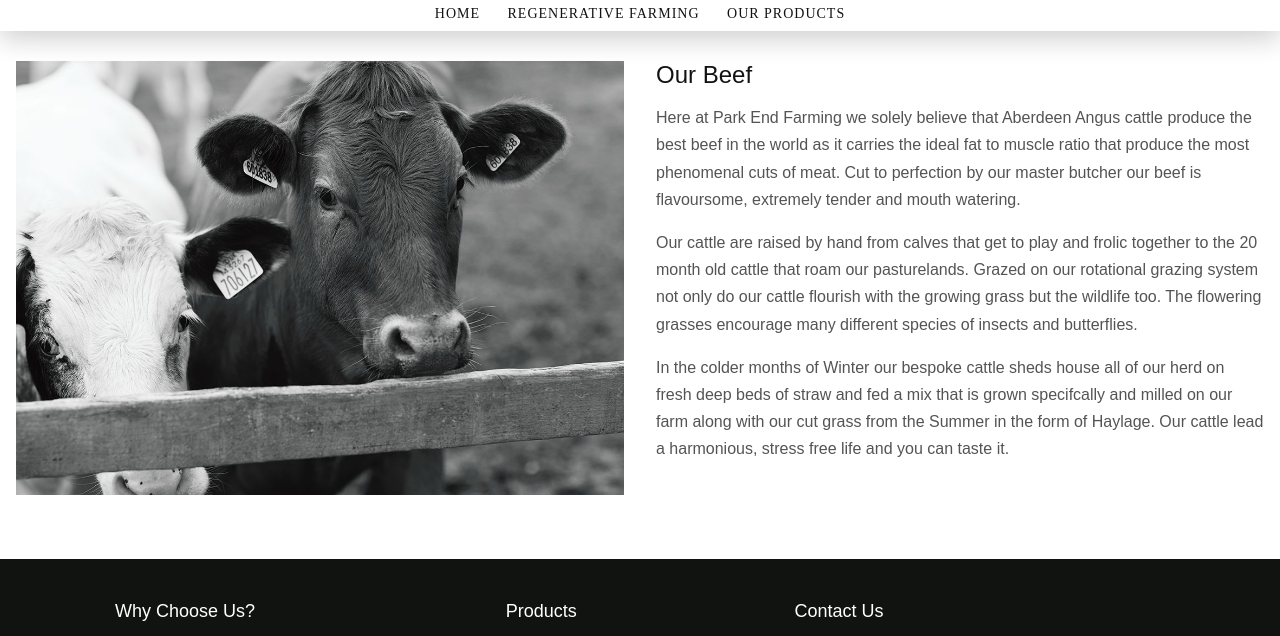
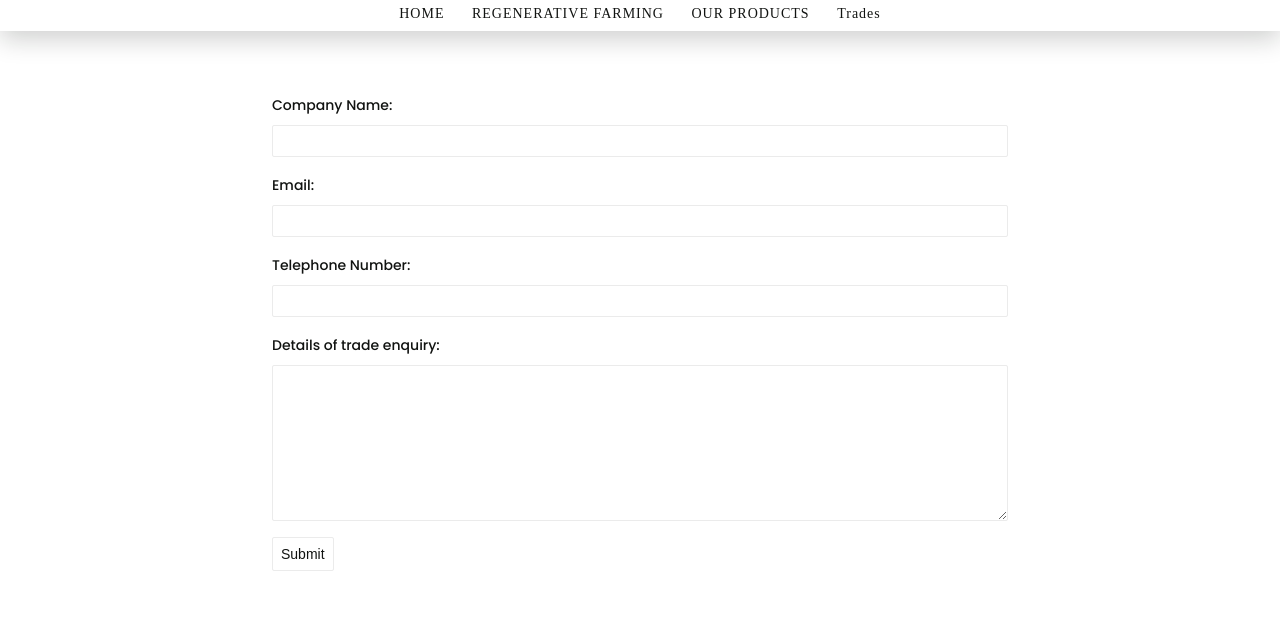
Before and after one commit to LeeMMT/park-end, a plain HTML site: page in_development/templates/trades.html in a window 1280 px wide. Shown: the part 153-789 px from the top of the page. Drawn offline with Linux system fonts and the light colour scheme; a web font is replaced by a local one.

Commit message:
html and styling for trades form

```diff
--- a/in_development/static/assets/css/styles.css
+++ b/in_development/static/assets/css/styles.css
@@ -833,6 +833,66 @@ h1.page-title {
 
 /*Animal Page End*/
 
+/*Trades Form Starts*/
+
+form .row {
+  display: flex;
+  align-items: baseline;
+}
+
+form .col {
+  display: flex;
+  flex-direction: column;
+  row-gap: 8px;
+}
+
+.trades-form {
+  margin: 0 auto;
+  max-width: 800px;
+  width: 100%;
+  padding: 32px;
+  display: flex;
+  flex-direction: column;
+  row-gap: 16px;
+}
+
+.trades-form * {
+  color: var(--text);
+}
+
+.trades-form .row {
+  background-color: #fff;
+  padding: 8px;
+  border: solid 1px #ebebeb;
+  border-radius: 2px;
+}
+
+.trades-form label {
+  color: var(--black);
+  font-family: 'poppins med';
+  font-size: 14px;
+}
+
+.trades-form .row label {
+  width: 100%;
+  cursor: pointer;
+}
+
+.trades-form input,
+.trades-form textarea,
+.trades-form select {
+  border: solid 1px #ebebeb;
+  border-radius: 2px;
+}
+
+input[type='submit'] {
+  width: max-content;
+  padding: 8px;
+  font-size: 14px;
+}
+
+/*Trades Form Ends*/
+
 /*Footer Start*/
 
 footer {
--- a/in_development/templates/trades.html
+++ b/in_development/templates/trades.html
@@ -77,6 +77,7 @@
                   <li><a href="pork.html">PORK</a></li>
                 </ul>
               </div>
+              <li><a href="trades.html">Trades</a></li>
             </ul>
             <div id="menu-container"></div>
           </nav>
@@ -84,26 +85,30 @@
       </header>
       <!-- Navigation End -->
       <section class="splash">
-        <div class="container product-grid">
-          <img src="../static/assets/images/animals/cattle.jpeg" alt="" />
-          <div class="text-wrapper">
-            <h1 class="page-title">Our Beef</h1>
-            <p>
-              Here at Park End Farming we solely believe that Aberdeen Angus cattle produce the best beef in the world as it carries the ideal fat to muscle
-              ratio that produce the most phenomenal cuts of meat. Cut to perfection by our master butcher our beef is flavoursome, extremely tender and mouth
-              watering.
-            </p>
-            <p>
-              Our cattle are raised by hand from calves that get to play and frolic together to the 20 month old cattle that roam our pasturelands. Grazed on
-              our rotational grazing system not only do our cattle flourish with the growing grass but the wildlife too. The flowering grasses encourage many
-              different species of insects and butterflies.
-            </p>
-            <p>
-              In the colder months of Winter our bespoke cattle sheds house all of our herd on fresh deep beds of straw and fed a mix that is grown specifcally
-              and milled on our farm along with our cut grass from the Summer in the form of Haylage. Our cattle lead a harmonious, stress free life and you can
-              taste it.
-            </p>
-          </div>
+        <div class="container">
+          <form class="trades-form" action="" method="post">
+            <div class="col">
+              <label for="company-name">Company Name:</label>
+              <input type="text" name="Company name" id="company-name" required />
+            </div>
+
+            <div class="col">
+              <label for="email-address">Email:</label>
+              <input type="text" name="Email" id="email-address" cols="30" rows="1" required></input>
+            </div>
+
+            <div class="col">
+              <label for="telephone-number">Telephone Number:</label>
+              <input type="tel" name="Telephone" id="telephone-number" required />
+            </div>
+
+            <div class="col">
+              <label for="trade-enquiry">Details of trade enquiry:</label>
+              <textarea name="Trade enquiry" id="trade-enquiry" cols="30" rows="10" required></textarea>
+            </div>
+
+            <input class="btn" type="submit" value="Submit" />
+          </form>
         </div>
       </section>
     </div>
```
Also changed, not shown: in_development/templates/beef.html (+1 -0 lines), in_development/templates/chicken.html (+1 -0 lines), in_development/templates/eggs.html (+1 -0 lines), in_development/templates/environment.html (+1 -0 lines), in_development/templates/index.html (+1 -0 lines), in_development/templates/lamb.html (+1 -0 lines), in_development/templates/pork.html (+1 -0 lines).
